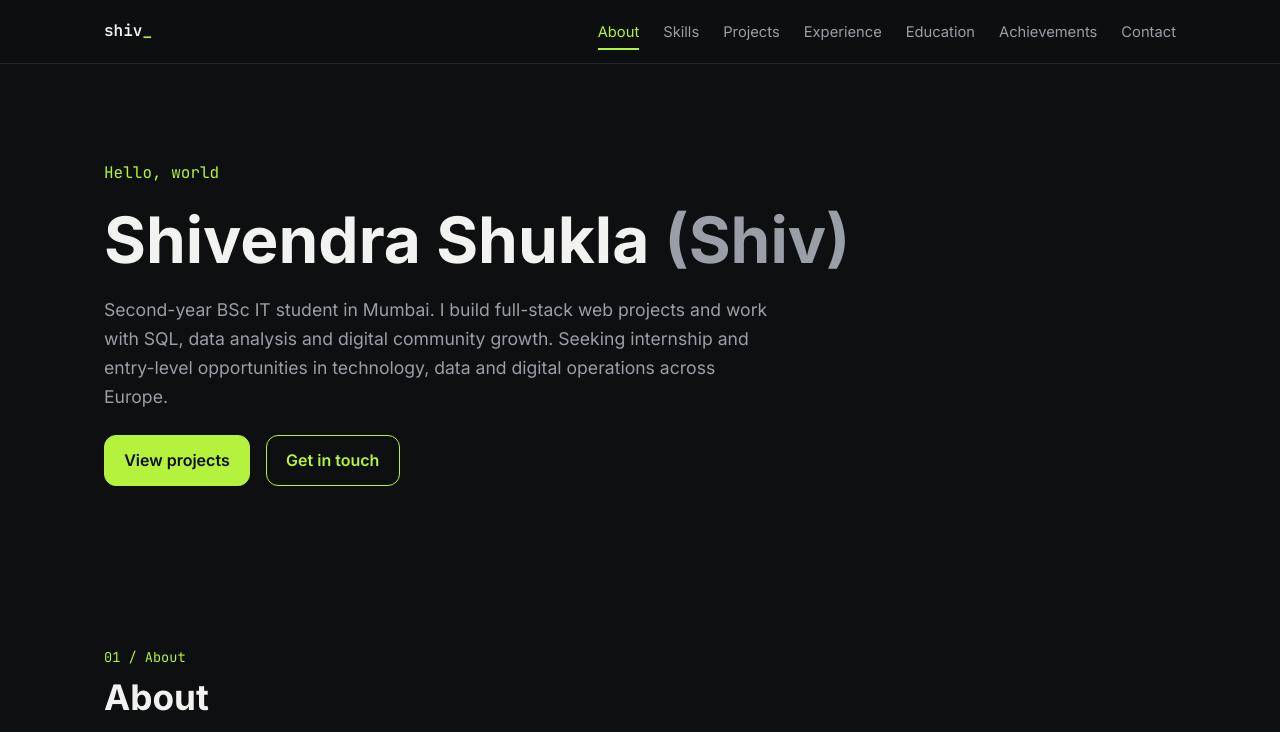
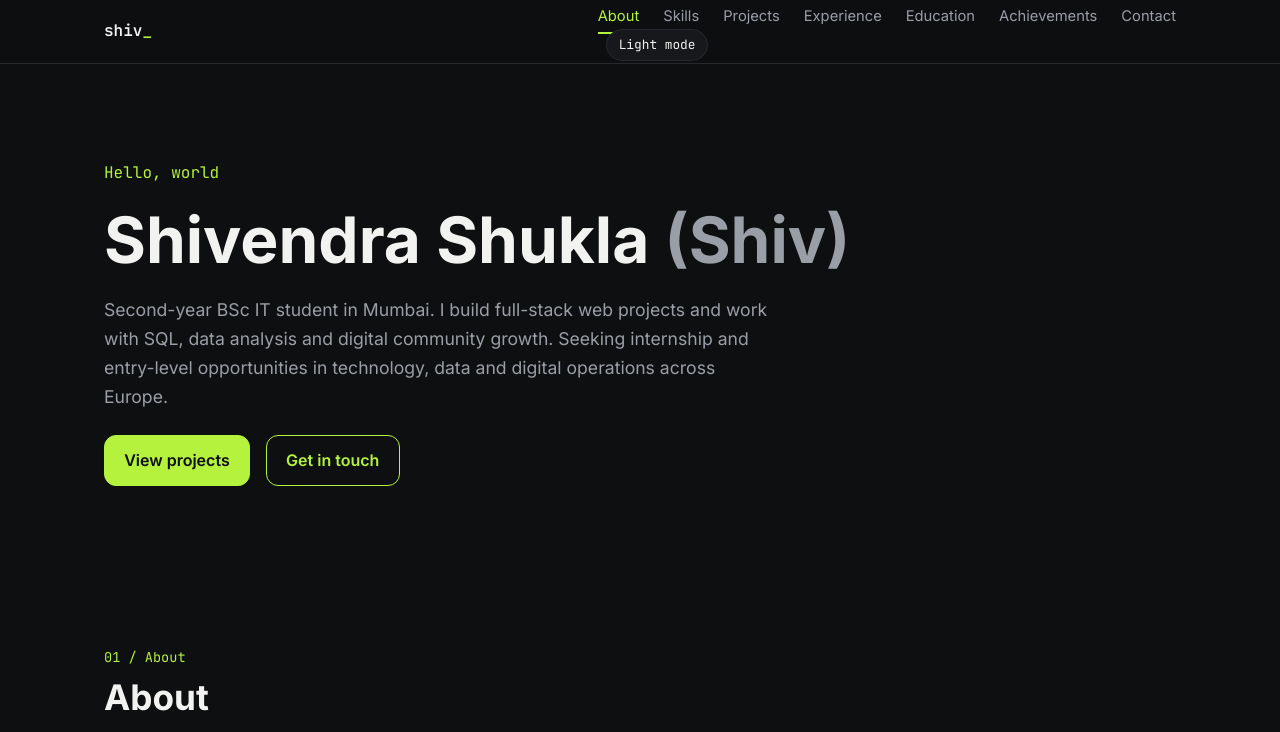
Before and after one commit to shivendra-cloud/shivendra-portfolio, a plain HTML site: page index.html in a window 1280 px wide. Shown: the top 732 px of the page. Drawn offline with Linux system fonts and the light colour scheme; no server answers.

Commit message:
Phase 4: theme switch, scroll reveal, GitHub repos

```diff
--- /dev/null
+++ b/assets/css/theme.css
@@ -0,0 +1,43 @@
+/* Theme toggle button */
+.theme-toggle {
+  margin-left: 0.5rem;
+  padding: 0.4rem 0.75rem;
+  border: 1px solid var(--border);
+  background: var(--surface);
+  color: var(--text);
+  border-radius: 999px;
+  font-family: "JetBrains Mono", monospace;
+  font-size: 0.8rem;
+  cursor: pointer;
+}
+.theme-toggle:hover { border-color: var(--accent); }
+.theme-toggle:focus-visible { outline: 2px solid var(--accent); outline-offset: 2px; }
+
+/* Light theme overrides (variable names must match variables.css) */
+html[data-theme="light"] {
+  --bg: #F7F7F4;
+  --surface: #FFFFFF;
+  --border: #DADBD6;
+  --text: #16181B;
+  --muted: #5B5F66;
+  --accent: #4E7A0F;
+  color-scheme: light;
+}
+
+/* Scroll reveal: only applied when JS adds .js-reveal (never under reduced motion) */
+.js-reveal .reveal-target {
+  opacity: 0;
+  transform: translateY(16px);
+  transition: opacity 0.6s ease, transform 0.6s ease;
+}
+.js-reveal .reveal-target.is-visible {
+  opacity: 1;
+  transform: none;
+}
+@media (prefers-reduced-motion: reduce) {
+  .js-reveal .reveal-target {
+    opacity: 1;
+    transform: none;
+    transition: none;
+  }
+}
--- a/assets/js/animations.js
+++ b/assets/js/animations.js
@@ -0,0 +1,22 @@
+/* Scroll reveal for cards and timeline items. Does nothing under reduced motion. */
+(function () {
+  if (window.matchMedia('(prefers-reduced-motion: reduce)').matches) return;
+  if (!('IntersectionObserver' in window)) return;
+
+  var items = document.querySelectorAll('section .card, section .timeline > *, section .cert-list > *');
+  if (!items.length) return;
+
+  document.documentElement.classList.add('js-reveal');
+  items.forEach(function (el) { el.classList.add('reveal-target'); });
+
+  var io = new IntersectionObserver(function (entries) {
+    entries.forEach(function (entry) {
+      if (entry.isIntersecting) {
+        entry.target.classList.add('is-visible');
+        io.unobserve(entry.target);
+      }
+    });
+  }, { threshold: 0.12 });
+
+  items.forEach(function (el) { io.observe(el); });
+})();
--- a/assets/js/github.js
+++ b/assets/js/github.js
@@ -0,0 +1,79 @@
+/* Lists public GitHub repos. On any error, shows a link to the profile instead. */
+(function () {
+  var USER = 'shivendra-cloud';
+  var API = 'https://api.github.com/users/' + USER + '/repos?sort=updated&per_page=12';
+  var PROFILE = 'https://github.com/' + USER;
+
+  function el(tag, text, cls) {
+    var n = document.createElement(tag);
+    if (cls) n.className = cls;
+    if (text) n.textContent = text;
+    return n;
+  }
+
+  function build() {
+    var section = el('section');
+    section.id = 'github';
+    section.setAttribute('aria-labelledby', 'github-title');
+    var title = el('h2', 'Open source on GitHub');
+    title.id = 'github-title';
+    var grid = el('div', null, 'grid');
+    grid.id = 'gh-grid';
+    section.appendChild(title);
+    section.appendChild(grid);
+
+    var contact = document.getElementById('contact');
+    if (contact && contact.parentNode) {
+      contact.parentNode.insertBefore(section, contact);
+    } else {
+      (document.querySelector('main') || document.body).appendChild(section);
+    }
+    load(grid);
+  }
+
+  function fallback(grid, reason) {
+    grid.innerHTML = '';
+    var p = el('p', 'Repositories could not be loaded right now (' + reason + '). ');
+    var a = el('a', 'View the GitHub profile');
+    a.href = PROFILE;
+    a.target = '_blank';
+    a.rel = 'noopener noreferrer';
+    p.appendChild(a);
+    grid.appendChild(p);
+  }
+
+  function load(grid) {
+    fetch(API, { headers: { Accept: 'application/vnd.github+json' } })
+      .then(function (r) {
+        if (!r.ok) throw new Error('HTTP ' + r.status);
+        return r.json();
+      })
+      .then(function (repos) {
+        var list = (Array.isArray(repos) ? repos : []).filter(function (r) { return !r.fork; }).slice(0, 6);
+        if (!list.length) return fallback(grid, 'no public repos');
+        list.forEach(function (repo) {
+          var card = el('article', null, 'card');
+          var h3 = el('h3');
+          var link = el('a', repo.name);
+          link.href = repo.html_url;
+          link.target = '_blank';
+          link.rel = 'noopener noreferrer';
+          h3.appendChild(link);
+          card.appendChild(h3);
+          card.appendChild(el('p', repo.description || 'No description yet.'));
+          var meta = repo.language ? repo.language + ' · ' : '';
+          card.appendChild(el('p', meta + '★ ' + (repo.stargazers_count || 0), 'muted'));
+          grid.appendChild(card);
+        });
+      })
+      .catch(function (err) {
+        fallback(grid, err && err.message ? err.message : 'network error');
+      });
+  }
+
+  if (document.readyState === 'loading') {
+    document.addEventListener('DOMContentLoaded', build);
+  } else {
+    build();
+  }
+})();
--- a/assets/js/theme.js
+++ b/assets/js/theme.js
@@ -0,0 +1,37 @@
+/* Theme switch: dark by default, light optional, choice saved in localStorage */
+(function () {
+  var KEY = 'portfolio-theme';
+  var root = document.documentElement;
+  var stored = null;
+  try { stored = localStorage.getItem(KEY); } catch (e) { /* storage blocked: use default */ }
+  var theme = stored === 'light' ? 'light' : 'dark';
+  root.setAttribute('data-theme', theme);
+
+  function label(t) {
+    return t === 'light' ? 'Dark mode' : 'Light mode';
+  }
+
+  function build() {
+    var host = document.querySelector('header nav') || document.querySelector('header');
+    if (!host || document.getElementById('theme-toggle')) return;
+    var btn = document.createElement('button');
+    btn.type = 'button';
+    btn.id = 'theme-toggle';
+    btn.className = 'theme-toggle';
+    btn.textContent = label(theme);
+    btn.setAttribute('aria-label', 'Switch colour theme');
+    btn.addEventListener('click', function () {
+      theme = theme === 'dark' ? 'light' : 'dark';
+      root.setAttribute('data-theme', theme);
+      btn.textContent = label(theme);
+      try { localStorage.setItem(KEY, theme); } catch (e) { /* ignore */ }
+    });
+    host.appendChild(btn);
+  }
+
+  if (document.readyState === 'loading') {
+    document.addEventListener('DOMContentLoaded', build);
+  } else {
+    build();
+  }
+})();
--- a/index.html
+++ b/index.html
@@ -16,6 +16,8 @@
 <link rel="stylesheet" href="assets/css/sections.css">
 <link rel="stylesheet" href="assets/css/content.css">
 <link rel="stylesheet" href="assets/css/responsive.css">
+  <link rel="stylesheet" href="assets/css/theme.css">
+<script src="assets/js/theme.js"></script>
 </head>
 <body>
 <a class="skip-link" href="#main">Skip to content</a>
@@ -214,5 +216,7 @@
 
 <script src="assets/js/navigation.js" defer></script>
 <script src="assets/js/main.js" defer></script>
+<script src="assets/js/github.js" defer></script>
+<script src="assets/js/animations.js" defer></script>
 </body>
 </html>
```
